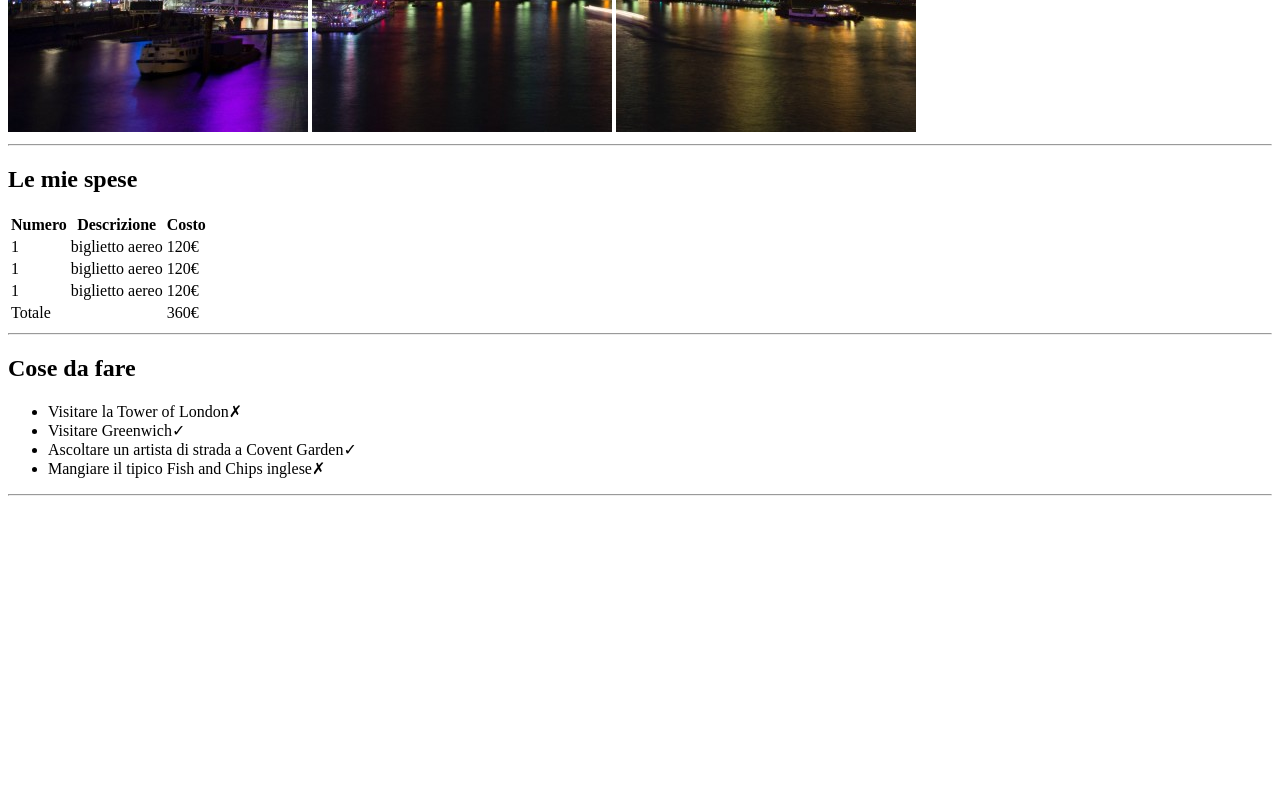
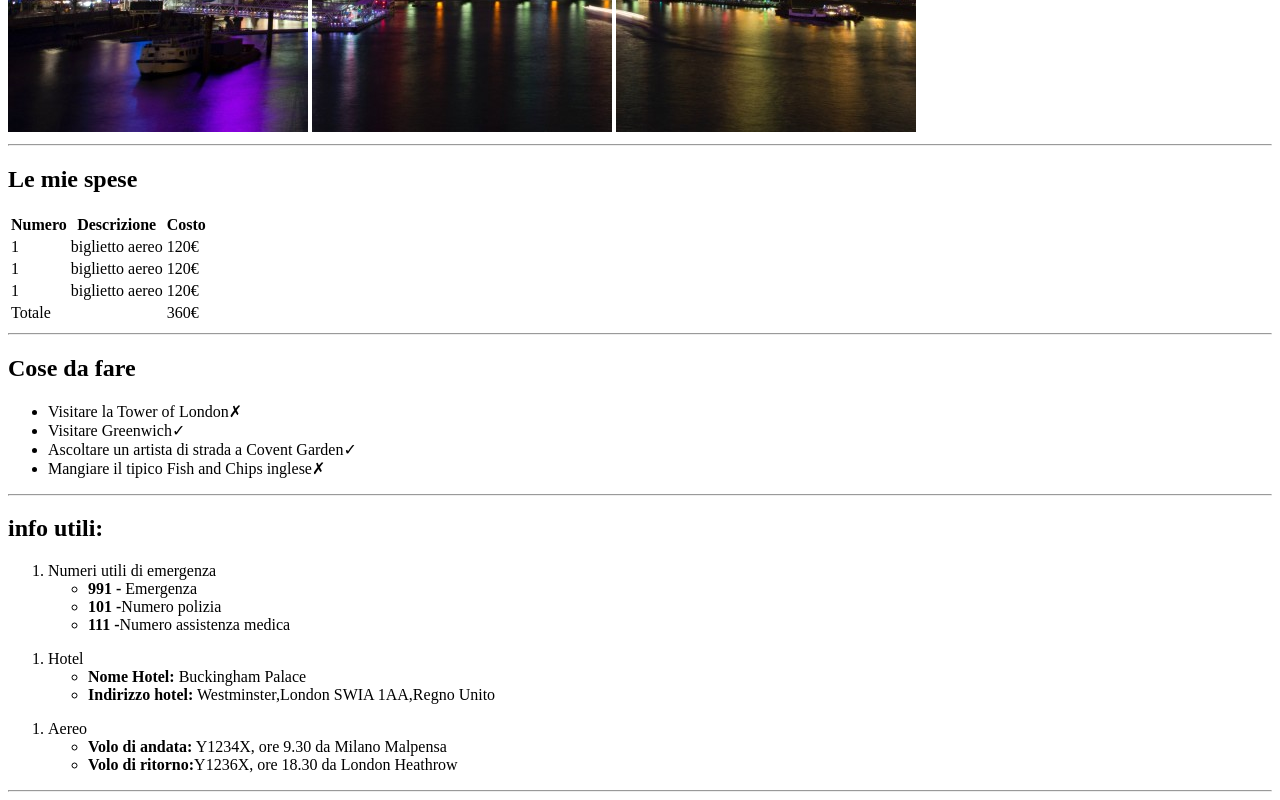
Before and after one commit to VincenzoZ24/html-london-trip, a plain HTML site: page index.html in a window 1280 px wide. Shown: the part 548-1348 px from the top of the page. Before the commit the page ends 1052 px from the top, so only its background shows below. Drawn offline with Linux system fonts and the light colour scheme.

Commit message:
elenco delle informazioni

```diff
--- a/index.html
+++ b/index.html
@@ -59,6 +59,44 @@
         </div>
         <hr>
         <div>
+            <!-- elenchi -->
+            <h2>info utili:</h2>
+            <ol>
+              <li>Numeri utili di emergenza</li>
+                <ul>
+                    <li><strong>991 -</strong> Emergenza</li>
+                    <li><strong>101 -</strong>Numero polizia</li>
+                    <li><strong>111 -</strong>Numero assistenza medica </li>
+                </ul>
+
+            </ol>
+
+
+            <ol>
+                <li>Hotel</li>
+                <ul>
+                    <li><strong>Nome Hotel:</strong> Buckingham Palace</li>
+                    <li><strong>Indirizzo hotel:</strong> Westminster,London SWIA 1AA,Regno Unito</li>
+
+
+
+
+
+                </ul>
+
+            </ol>
+
+
+            <ol>
+                <li>Aereo</li>
+                <ul>
+                    <li><strong>Volo di andata:</strong> Y1234X, ore 9.30 da Milano Malpensa</li>
+                    <li><strong>Volo di ritorno:</strong>Y1236X, ore 18.30 da London Heathrow</li>
+
+                </ul>
+
+            </ol>
+            <hr>
 
         </div>
     </main>
```
